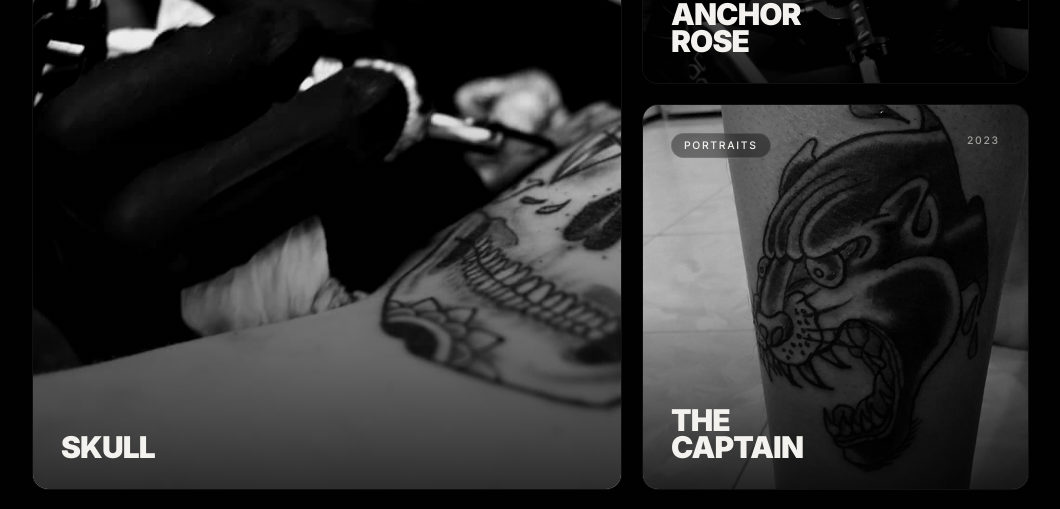
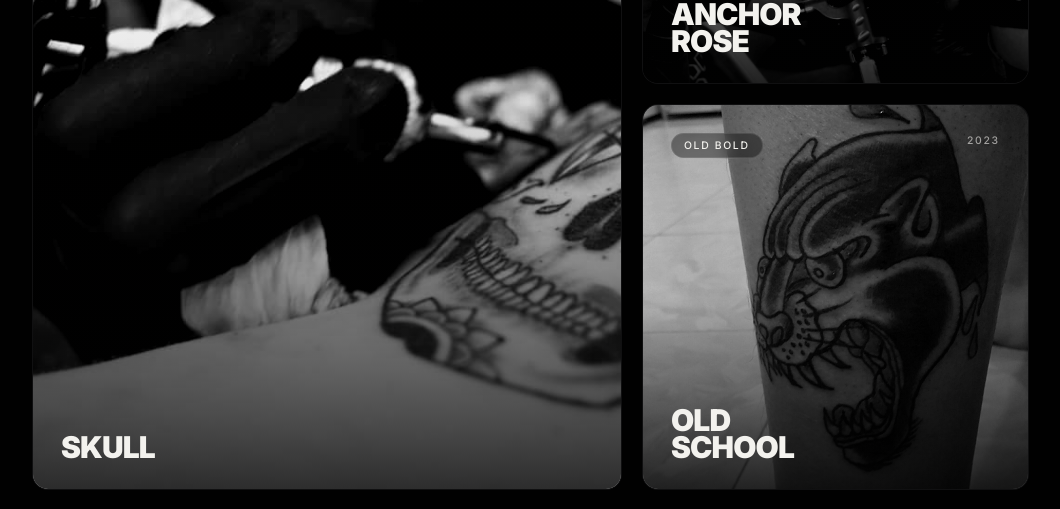
Before and after one commit to mikeskinart5/sailors-tattoo-hk1, a Next.js app: page / in a window 1280 px wide. Shown: the part 1460-1969 px from the top of the page, without its empty margins (8-1068 px from the left). Built offline with nearby package versions, Linux system fonts and the light colour scheme.

Commit message:
the captain

```diff
--- a/src/components/landing/work-grid.tsx
+++ b/src/components/landing/work-grid.tsx
@@ -30,8 +30,8 @@ const PROJECTS: Project[] = [
   },
   {
     id: "p3",
-    title: "The Captain",
-    category: "Portraits",
+    title: "Old School",
+    category: "old Bold",
     year: "2023",
     image:"/work/old-school.jpg",
     size: "md",
```
